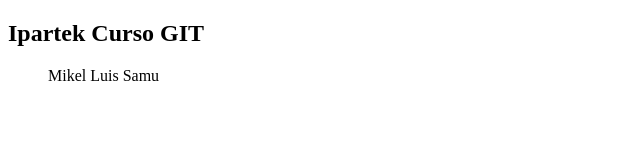
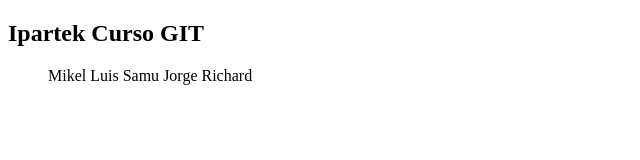
Before and after one commit to mlavind/Curso-GIT-2, a plain HTML site: page index.html in a window 1280 px wide. Shown: the whole page, without its empty margins (0-640 px from the left). Drawn offline with Linux system fonts and the light colour scheme.

Commit message:
Segundo Commit

```diff
--- a/index.html
+++ b/index.html
@@ -20,6 +20,12 @@
     <il>
         Samu
     </il>
+    <il>
+        Jorge
+    </il>
+    <il>
+        Richard
+    </il>
     </ul>
 </body>
 </html>
```
